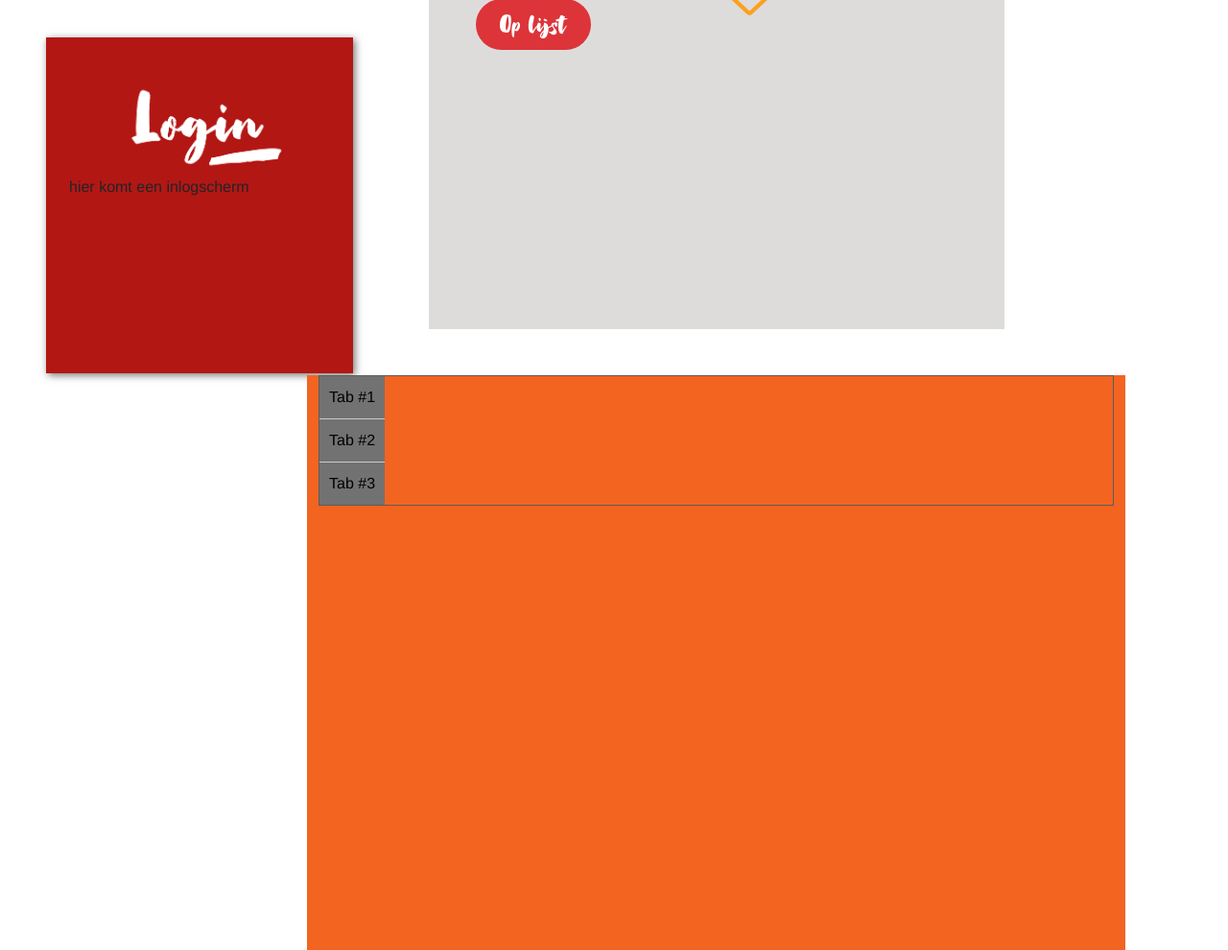
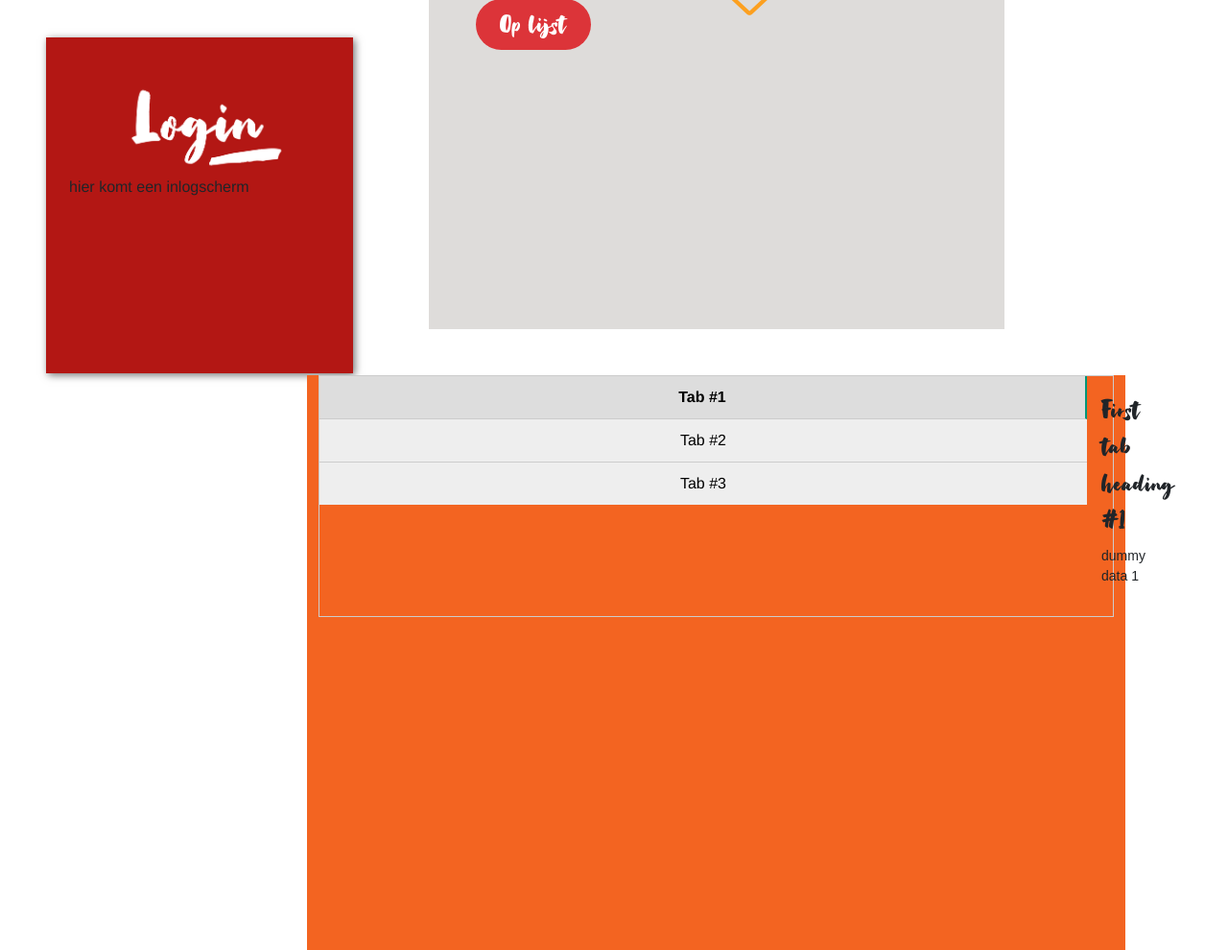
Before and after one commit to ReneKrewinkel/educom-verrukkulluk-1678798729, a PHP site: template templates/detail.html.twig in a window 1280 px wide. Shown: the part 1605-2595 px from the top of the page at 96% size. Run offline with PHP 8.4, Linux system fonts and the light colour scheme; the template is opened without the code that fills it, so the values that code supplies are empty; some libraries are stand-ins or nearby versions.

Commit message:
opzet tabs versie 2 (#13)

```diff
--- a/assets/css/main.css
+++ b/assets/css/main.css
@@ -324,20 +324,21 @@ height: 300px;
   } */
 
   .tabs {
-    border: 1px solid #5c5c5a;
+    border: 1px solid #cccccc;
     display: flex;
   }
 
   .tabs_sidebar {
-    width: 125 px;
+    width: 800px;
+    height: 125px;
     flex-shrink: 0;
-    background-:var(--kahki);
+    background:var(--kahki);
   }
 
   .tabs_button {
     display: block;
     padding: 10px;
-    background-color:#727272;
+    background:#eeeeee;
     border: none;
     width: 100%;
     outline: none;
@@ -353,8 +354,9 @@ height: 300px;
   }
 
   .tabs_button--active {
- font-weight: bold;
- border-right: 2px solid #000;
+    font-weight: bold;
+    border-right: 2px solid #009879;
+    background: #dddddd
   }
 
   .tabs_content {
@@ -362,3 +364,11 @@ height: 300px;
     font-size: 0.8 rem;
     display: none;
   }
+
+  .tabs_content--active{
+    display: block;
+  }
+
+  .tabs_content > first-child  {
+    margin-top: 0;
+  }
--- a/templates/detail.html.twig
+++ b/templates/detail.html.twig
@@ -174,13 +174,16 @@
                     <button class = "tabs_button" data-for-tab = "2" >Tab #2</button>
                     <button class = "tabs_button" data-for-tab = "3" >Tab #3</button>
                 </div>
-                <div class = "tabs_content" data-tab = "1">
+                <div class = "tabs_content"  data-tab = "1">
+                    <h3> First tab heading #1</h3>
                     <p> dummy data 1 </p>
                 </div>
                 <div class = "tabs_content" data-tab = "2">
+                    <h3> Second tab heading #2</h3>
                     <p> dummy data 2  </p>
                 </div>
                 <div class = "tabs_content" data-tab = "3">
+                    <h3> Third tab heading #3</h3>
                     <p> dummy data 3 </p>
                 </div>
             </div>
@@ -192,6 +195,46 @@
         {{ dump(data.0.is_favoriet) }}
        </pre>
 
+    <script>
+        function setupTabs () {
+            document.querySelectorAll(".tabs_button") .forEach(button => {
+                button.addEventListener("click", () => {
+                    const sideBar = button.parentElement;
+                    const tabsContainer = sideBar.parentElement;
+                    const tabNumber = button.dataset.forTab;
+                    const tabToActivate = tabsContainer.querySelector(`.tabs_content[data-tab="${tabNumber}"]`);
+
+                    sideBar.querySelectorAll(".tabs_button") .forEach(button => {
+                        button.classList.remove("tabs_button--active");
+                    });
+                    tabsContainer.querySelectorAll(".tabs_content") .forEach(button => {
+                        button.classList.remove("tabs_content--active");
+                    });
+
+                    button.classList.add("tabs_button--active");
+                    tabToActivate.classList.add("tabs_content--active");
+                    console.log(sideBar)
+                    console.log(tabsContainer)
+                    console.log(tabNumber)
+                    console.log(tabToActivate)
+                    });
+            });
+
+        }
+
+        document.addEventListener("DOMContentLoaded", () => {
+            setupTabs();
+
+
+            document.querySelectorAll(".tabs").forEach(tabsContainer => {
+                tabsContainer.querySelector(".tabs_sidebar .tabs_button") .click();
+            });
+        });
+
+
+
+    </script>
+
 
 
 {% endblock %}
```
